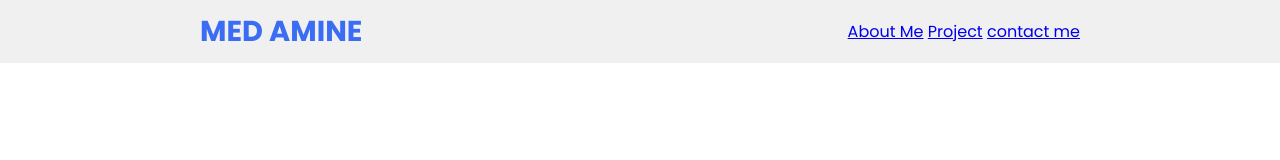
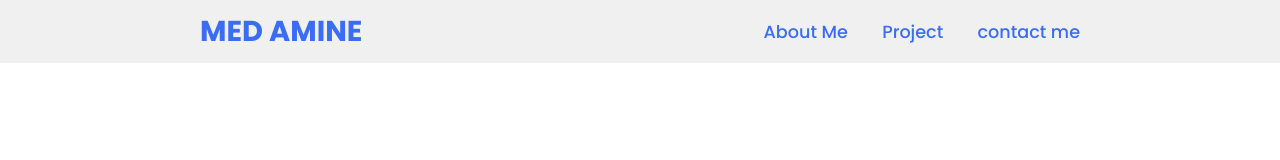
Before and after one commit to Med-Amine-Louati/My-Portfolio, a plain HTML site: page index.html in a window 1280 px wide. Drawn offline with Linux system fonts and the light colour scheme.

Commit message:
design parts

```diff
--- a/css/style.css
+++ b/css/style.css
@@ -17,11 +17,21 @@ header{
     align-items: center;
     padding: 10px 200px;
 }
+/*Logo*/
 .logo{
     text-decoration: none;
     color: #3a6cf4;
     text-transform: uppercase;
     font-weight: 700;
     font-size: 1.8em;
-
 }
+.navigation a{
+    color: #3a6cf4;
+    text-decoration: none;
+    font-size: 1.1em;
+    font-weight: 500;
+    padding-left: 30px;
+}
+.navigation a:hover{
+    color: #601cfc;
+}
```
